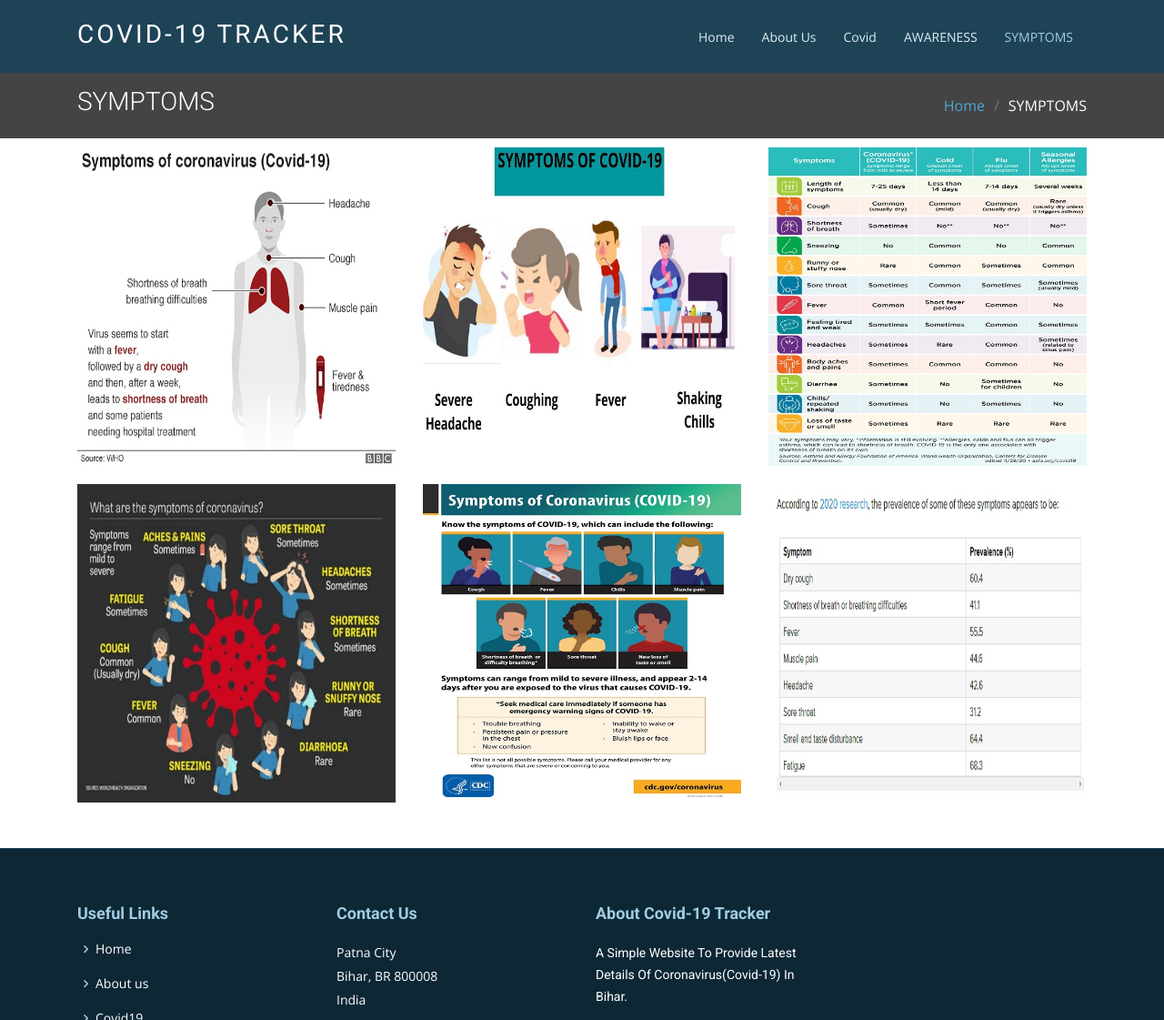
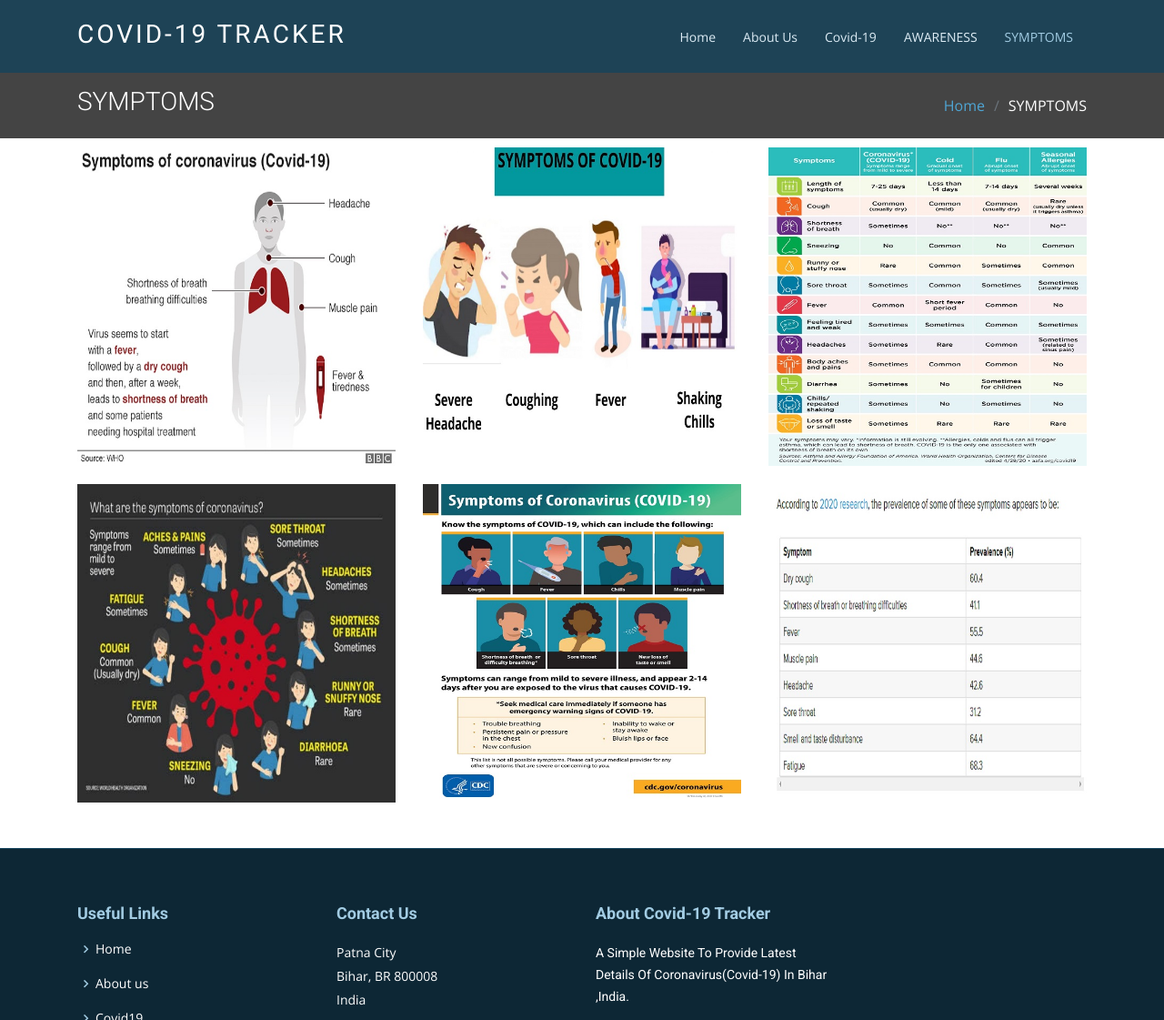
Before and after one commit to navinkti/COVID-19-TRACKER--INDIA, a plain HTML site: page symptoms.html in a window 1280 px wide. Shown: the top 1121 px of the page at 91% size. Drawn offline with nearby package versions, Linux system fonts and the light colour scheme; files that its build step writes are made by us from their sources; files whose address does not match are found by name.

Commit message:
Update symptoms.html

```diff
--- a/symptoms.html
+++ b/symptoms.html
@@ -53,7 +53,7 @@
         <ul>
           <li><a href="index.html">Home</a></li>
           <li><a href="about.html">About Us</a></li>
-          <li><a href="Covid.html">Covid</a></li>
+          <li><a href="Covid.html">Covid-19</a></li>
           <!-- <li><a href="services.html">Safety Measures</a></li> -->
           <li><a href="awareness.html">AWARENESS</a></li>
           <li class="active"><a href="symptoms.html">SYMPTOMS</a></li>
@@ -224,7 +224,7 @@
 
           <div class="col-lg-3 col-md-6 footer-info">
             <h3>About Covid-19 Tracker</h3>
-            <p>A Simple Website To Provide Latest Details Of Coronavirus(Covid-19) In Bihar.</p>
+            <p>A Simple Website To Provide Latest Details Of Coronavirus(Covid-19) In Bihar ,India.</p>
             <div class="social-links mt-3">
               <a href="https://twitter.com/Navinku42640452" class="twitter"><i class="bx bxl-twitter"></i></a>
               <a href="https://www.facebook.com/subhashish.kumar.14" class="facebook"><i class="bx bxl-facebook"></i></a>
```
